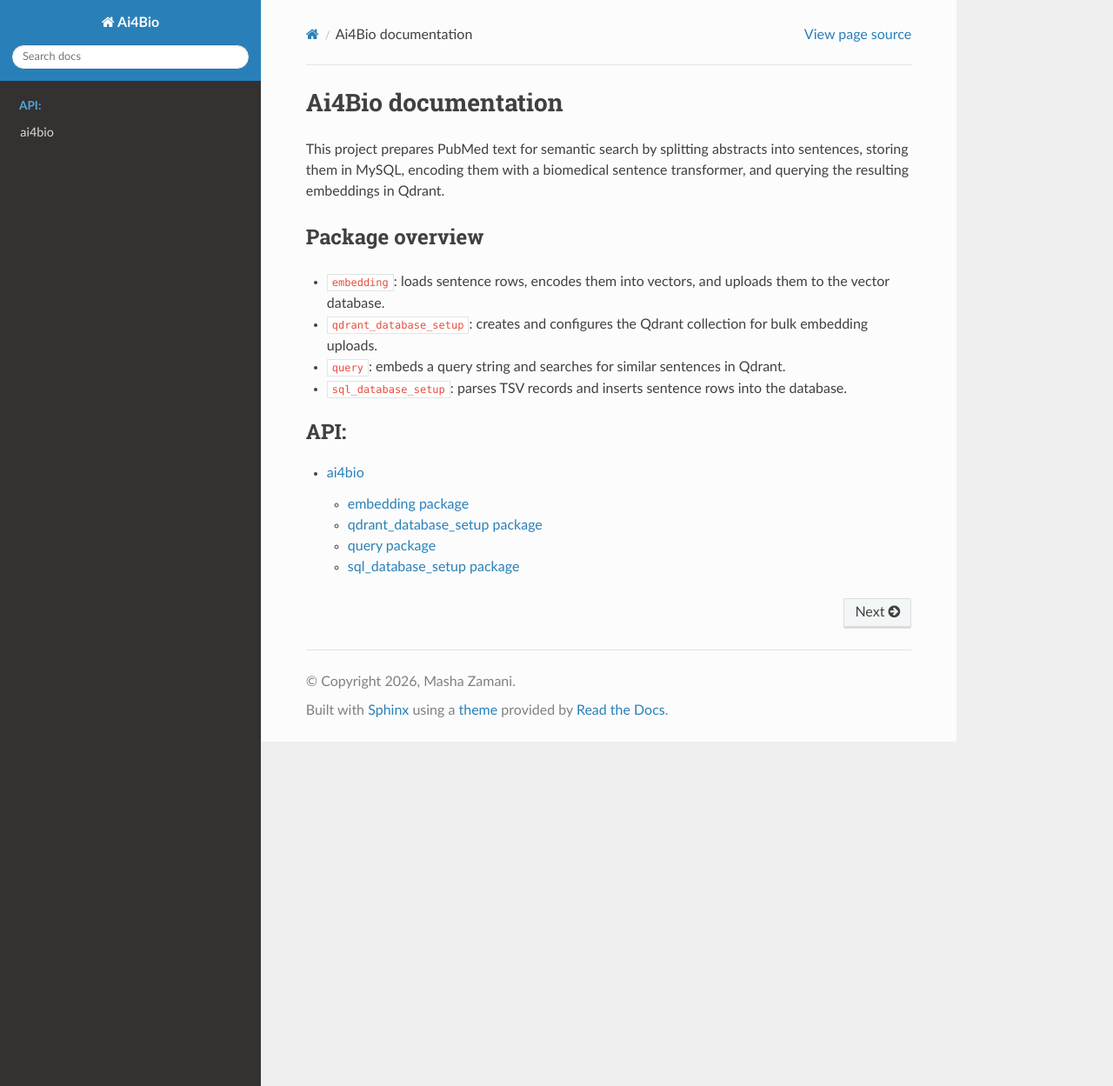
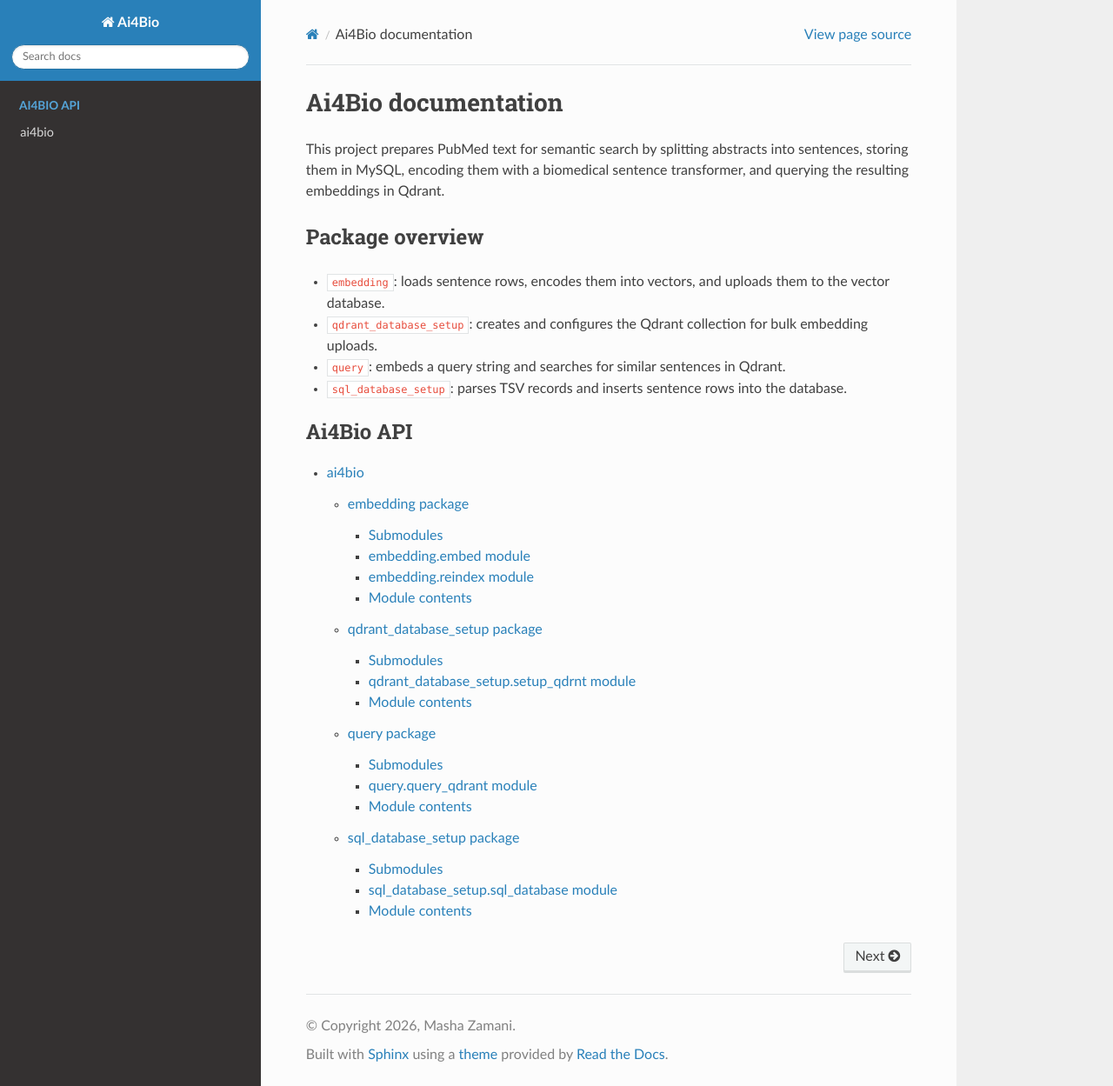
Before and after one commit to Mahsa-Zf/ai4bio, a Sphinx documentation site: the page built from docs/source/index.rst, in a window 1280 px wide and 1249 px high. Shown: the whole window at 87% size. Built offline with Sphinx 7.4.7 and the Read the Docs theme 3.1.0, drawn with Linux system fonts in a browser that asks for light colours.

Commit message:
docs appearance changed minimally

```diff
--- a/docs/source/index.rst
+++ b/docs/source/index.rst
@@ -22,7 +22,6 @@ Package overview
   database.
 
 .. toctree::
-   :maxdepth: 2
-   :caption: API:
+   :caption: Ai4Bio API
 
    api/modules
```
